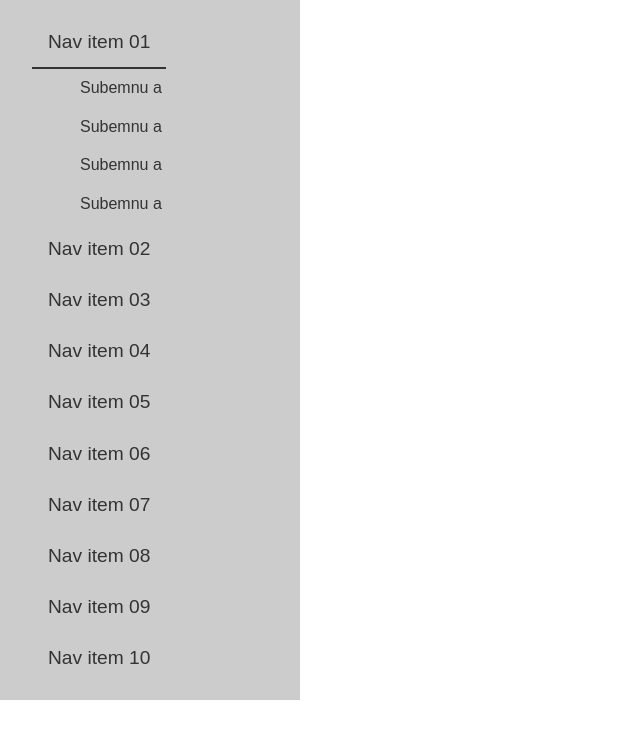
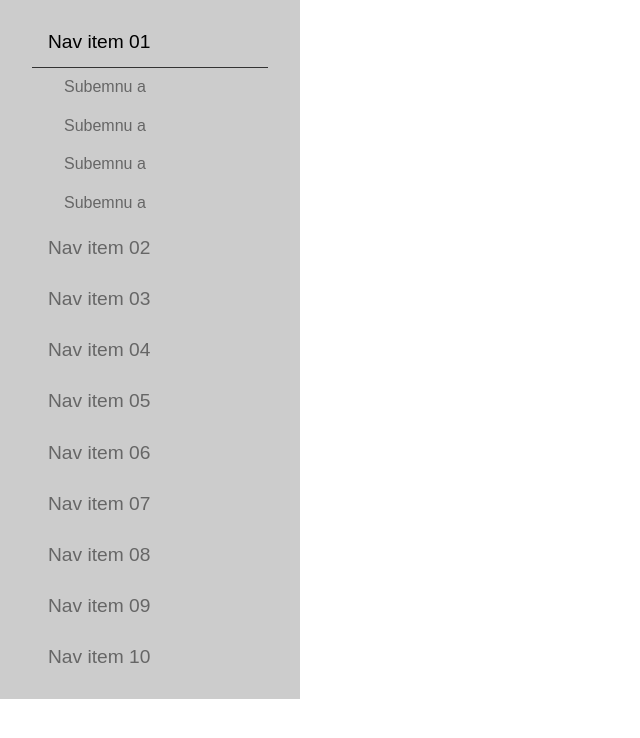
Before and after one commit to codesteroids/asw-exercises, a plain HTML site: page exercise02/index.html in a window 1280 px wide. Both pictures are taken after a click on the link "Nav item 01". Shown: the whole page, without its empty margins (0-640 px from the left). Drawn offline with nearby package versions, Linux system fonts and the light colour scheme.

Commit message:
Minor style changes and adding design sources

```diff
--- a/exercise02/script.js
+++ b/exercise02/script.js
@@ -1,10 +1,10 @@
-/*  This refactored code assumes that the HTML follows best practices
-and the "nav" ID is present only once in the HTML layout */
+/*  This refactored code assumes that the HTML/CSS follows best practices
+and the "nav" ID is "unique" (present only once) in the HTML layout */
 
 $(document).ready(function() {
 
   $('#nav > li > a').click(function() {
-    //first, we test if the clicked element is the active one, base on that we define the current of empty classd to be applied
+    //first, we test if the clicked element is the active one, base on that we define if the "current" class has to be applied
     const activeItem = $(this).parent().hasClass('current') ? '' : 'current';
     //Removing the "current"class and hiding the submenus happens whether we select a new menu item or click on the active item
     $('#nav').find('.current').removeClass('current').find('ul:visible').slideUp(250);
--- a/exercise02/styles.css
+++ b/exercise02/styles.css
@@ -23,25 +23,26 @@ body {
 }
 
 #nav li a{
-  color: #333333;
+  color: #666666;
   text-decoration: none;
-  display: inline-block;
+  display: block;
   font-size: 1.2rem;
   padding: 1rem;
 }
 
 #nav li a:hover {
-  background-color: #333333;
-  color: #DDDDDD;
+  color: #000;
 }
 
 #nav li.current > a {
-  border-bottom: 2px solid #333333;
+  border-bottom: 1px solid #333333;
+  color: #000;
 }
+
 
 #nav > li > .submenu {
   list-style-type: none;
-  margin: 0 0 0 2rem;
+  margin: 0 0 0 1rem;
   display: none;
 }
 
```
Also changed, not shown: exercise03/design/signup-step01.png (added), 1 other file.
